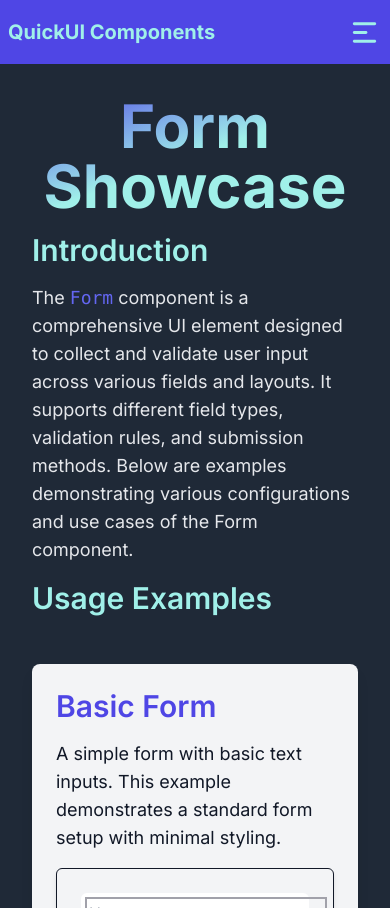
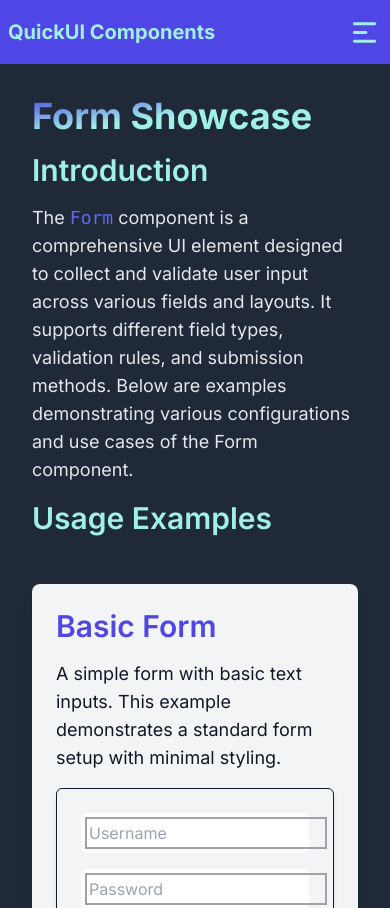
Before and after one commit to ajv55/quickui, a Next.js app: page /getStarted/form in a window 390 px wide. Built offline with nearby package versions, Linux system fonts and the light colour scheme.

Commit message:
updates to the gallery showcase page

```diff
--- a/app/getStarted/form/page.tsx
+++ b/app/getStarted/form/page.tsx
@@ -41,7 +41,7 @@ const Showcase: React.FC = () => {
   return (
     <div className="p-8 w-full bg-background-dark h-screen overflow-scroll space-y-12">
       <div className="text-center flex flex-col items-start justify-start mb-8">
-        <h1 className="text-6xl font-bold bg-gradient-to-br from-primary-light via-secondary-light to-secondary-light bg-clip-text text-transparent mb-4">Form Showcase</h1>
+        <h1 className="lg:text-6xl text-4xl font-bold bg-gradient-to-br from-primary-light via-secondary-light to-secondary-light bg-clip-text text-transparent mb-4">Form Showcase</h1>
         <section className="flex justify-start items-start flex-col">
           <h2 className="text-3xl font-semibold text-secondary-light mb-4">Introduction</h2>
           <p className="text-lg text-left text-text-dark mb-4">
--- a/app/getStarted/gallery/page.tsx
+++ b/app/getStarted/gallery/page.tsx
@@ -98,7 +98,7 @@ const GalleryShowcase: React.FC = () => {
 
   return (
     <div className="w-full h-screen overflow-scroll bg-background-dark p-8">
-      <h1 className="text-6xl font-bold bg-gradient-to-br from-primary-light via-secondary-light to-secondary-light bg-clip-text text-transparent mb-4">
+      <h1 className="lg:text-6xl text-4xl font-bold bg-gradient-to-br from-primary-light via-secondary-light to-secondary-light bg-clip-text text-transparent mb-4">
         Gallery Component Showcase
       </h1>
 
```
